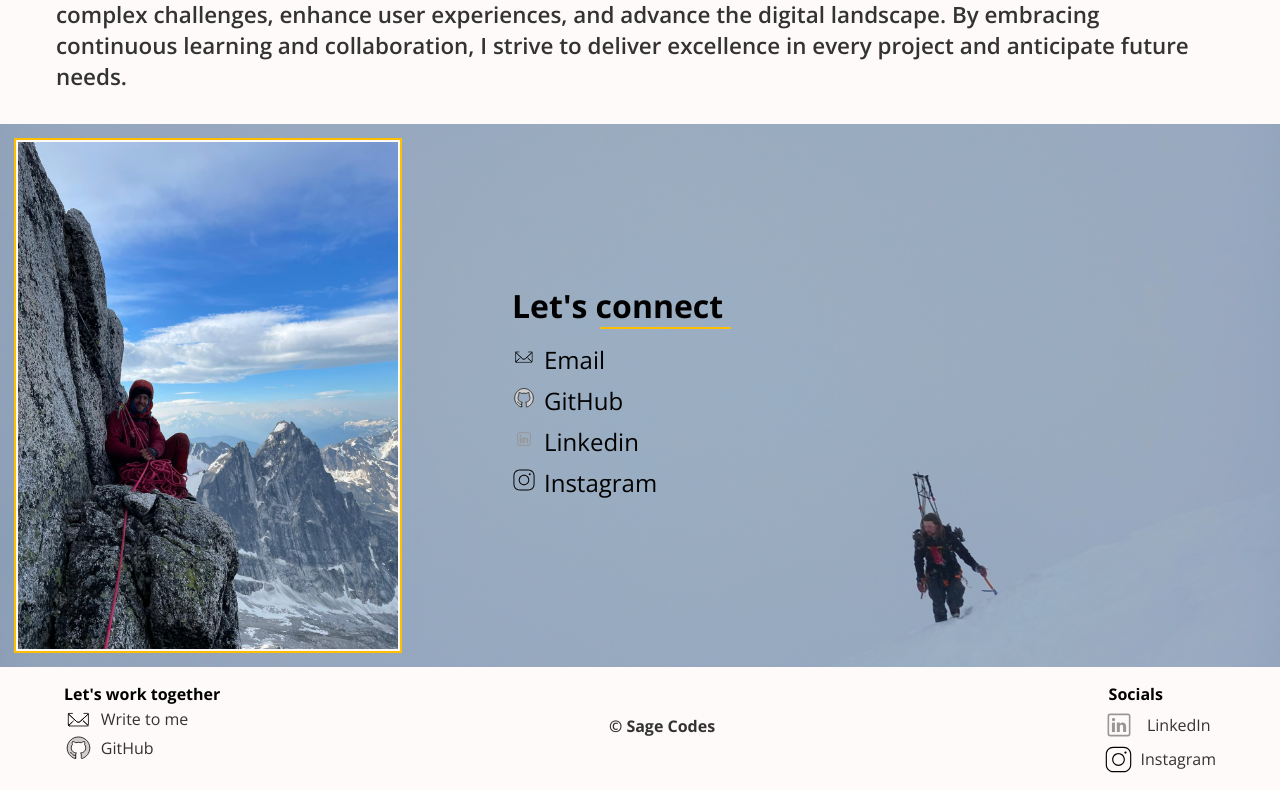
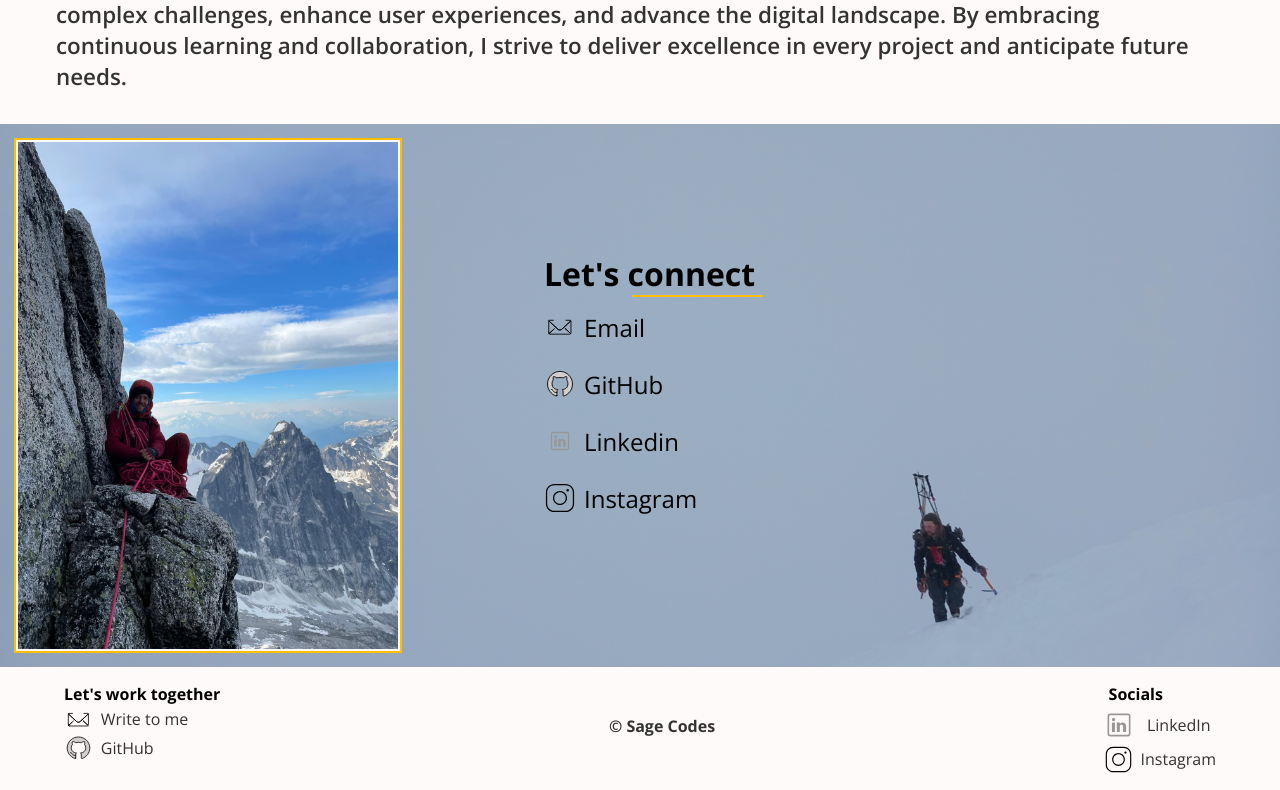
Before and after one commit to SageJonathan/Portfolio_client, a React (Vite) app: page / in a window 1280 px wide. Shown: the part 2082-2872 px from the top of the page. Built offline with nearby package versions, Linux system fonts and the light colour scheme.

Commit message:
adjust connect sizing

```diff
--- a/src/components/Contact/Contact.jsx
+++ b/src/components/Contact/Contact.jsx
@@ -3,7 +3,7 @@ import Author2 from "../../assets/images/author2.jpg";
 import Github from "../../assets/logos/github.svg";
 import Linkedin from "../../assets/logos/linkedin.svg";
 import Email from "../../assets/images/e-mail.svg";
-import Instagram from "../../assets/logos/instagram.svg"
+import Instagram from "../../assets/logos/instagram.svg";
 
 function Contact() {
   return (
@@ -12,14 +12,14 @@ function Contact() {
       <div className="contact__info">
         <h2 className="contact__header">Let's connect</h2>
         <ul className="contact__links">
-          <li className="contact__link">
+          <li className="contact__item">
             {" "}
             <a className="contact__link" href="mailto:dev@sagecodes.tech">
               <img className="contact__icons" src={Email} alt="email" />
               Email
             </a>
           </li>
-          <li>
+          <li className="contact__item">
             {" "}
             <a
               className="contact__link"
@@ -27,15 +27,11 @@ function Contact() {
               target="_blank"
               rel="noopener noreferrer"
             >
-              <img
-                className="contact__icons"
-                src={Github}
-                alt="GitHub"
-              />
+              <img className="contact__icons" src={Github} alt="GitHub" />
               GitHub
             </a>
           </li>
-          <li>
+          <li className="contact__item">
             {" "}
             <a
               className="contact__link"
@@ -44,14 +40,14 @@ function Contact() {
               rel="noopener noreferrer"
             >
               <img
-                className="contact__icons"
+                className="contact__icons contact__icons--linkedin"
                 src={Linkedin}
                 alt="LinkedIn"
               />
               Linkedin
             </a>
           </li>
-          <li>
+          <li className="contact__item">
             {" "}
             <a
               className="contact__link"
@@ -59,11 +55,7 @@ function Contact() {
               target="_blank"
               rel="noopener noreferrer"
             >
-              <img
-                className="contact__icons"
-                src={Instagram}
-                alt="Instagram"
-              />
+              <img className="contact__icons" src={Instagram} alt="Instagram" />
               Instagram
             </a>
           </li>
--- a/src/components/Contact/Contact.scss
+++ b/src/components/Contact/Contact.scss
@@ -1,82 +1,3 @@
-// @use '../../styles/partials/mixins' as *;
-// @use '../../styles/partials/variables' as *;
-
-// .contact {
-//   background-image: url("../../assets/images/whiteout.jpg");
-//   background-position: center;
-//   background-size: cover;
-//   display: flex;
-
-//   &__profile {
-//     width: 30vw;
-//     margin: 1rem;
-//     outline: 2px solid $gold;
-//     border: 2px solid $snow;
-//   }
-
-//   &__info {
-//     display: flex;
-//     flex-direction: column;
-//     justify-content: center;
-//     align-items: flex-start;
-//     margin: 1rem;
-//   }
-
-//   &__header {
-//     margin-bottom: 1rem;
-//     font-size: 2rem;
-//     position: relative;
-
-//     &::after {
-//       content: '';
-//       display: block;
-//       width: 0;
-//       height: 2px;
-//       background-color: $gold;
-//       position: absolute;
-//       bottom: -2px;
-//       left: 5.5rem;
-//       animation: slideInLeft 2s forwards;
-//     }
-//     @include tablet{
-//         margin-left: 2rem;
-//     }
-//     @include desktop{
-//         margin-left: 5rem;
-//     }
-//   }
-
-//   &__links {
-//     list-style: none;
-//     padding: 0;
-
-//     li {
-//       display: flex;
-//       align-items: center;
-//       margin-bottom: 0.5rem;
-//       font-size: 1.5rem;
-//       img {
-//         margin-right: 0.5rem;
-//             @include tablet{
-//                 margin-left: 2rem;
-//             }
-//             @include desktop{
-//                 margin-left: 5rem;
-//             }
-//       }
-//     }
-//   }
-//   &__link{
-//     text-decoration: none;
-//     color: inherit;
-//   }
-// }
-
-// @keyframes slideInLeft{
-//     to {
-//       width: calc(100% - 5rem);
-//     }
-//   }
 @use "../../styles/partials/mixins" as *;
 @use "../../styles/partials/variables" as *;
 
@@ -97,7 +18,6 @@
     display: flex;
     flex-direction: column;
     justify-content: center;
-    align-items: flex-start;
     margin: 1rem;
   }
 
@@ -121,39 +41,48 @@
       margin-left: 2rem;
     }
     @include desktop {
-      margin-left: 5rem;
+      margin-left: 7rem;
     }
   }
 
   &__links {
+    display: flex;
+    flex-direction: column;
+    justify-content: center;
     list-style: none;
     padding: 0;
+  }
 
-    li {
-      display: flex;
-      align-items: center;
-      margin-bottom: 0.5rem;
-      font-size: 1.5rem;
-      img.contact__icons {
-        margin-right: 0.5rem;
-        height: 1.5rem;
-
-        @include tablet {
-          margin-left: 2rem;
-        }
-        @include desktop {
-          margin-left: 5rem;
-        }
+  &__item {
+    display: flex;
+    align-items: center;
+    margin-bottom: 0.5rem;
+    font-size: 1.5rem;
+      @include tablet{
+        margin-bottom: 0.7rem;
       }
-      p {
-        margin: 0;
+      @include desktop{
+        margin-bottom: 1.5rem;
       }
-    }
   }
 
   &__link {
     text-decoration: none;
     color: inherit;
+    display: flex;
+    align-items: center;
+  }
+
+  &__icons {
+    margin-right: 0.5rem;
+    height: 2rem;
+
+    @include tablet {
+      margin-left: 2rem;
+    }
+    @include desktop {
+      margin-left: 7rem;
+    }
   }
 }
 
```
